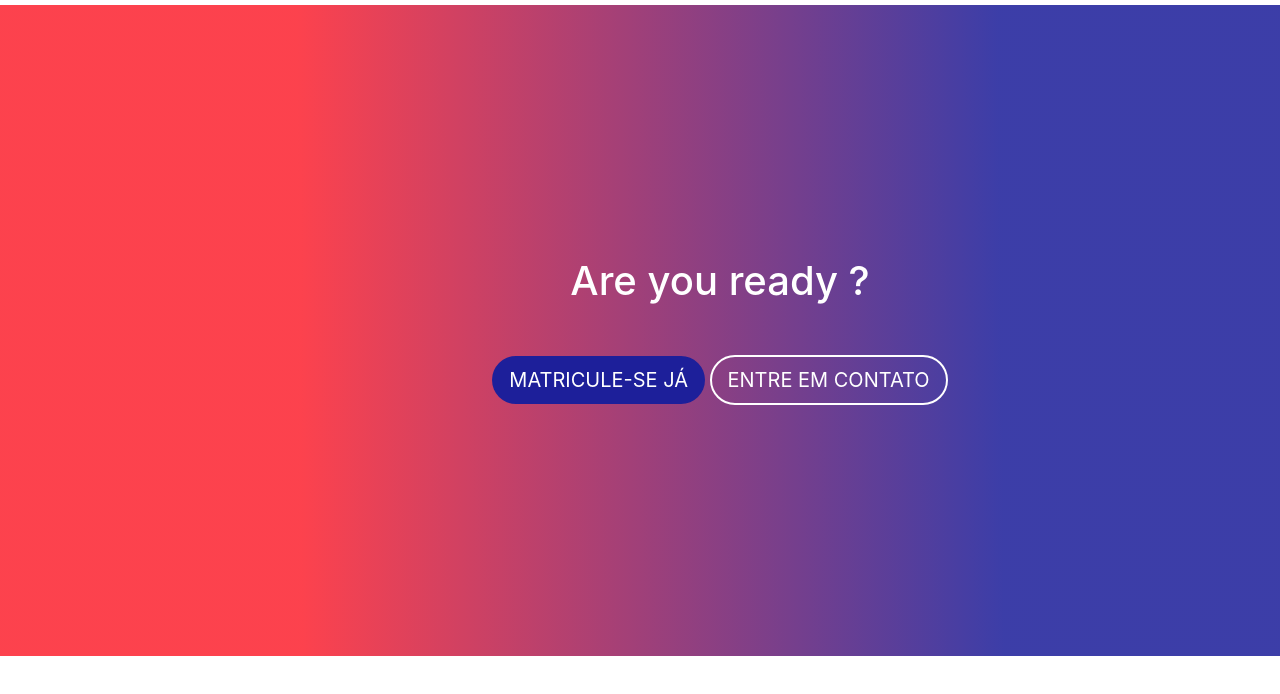
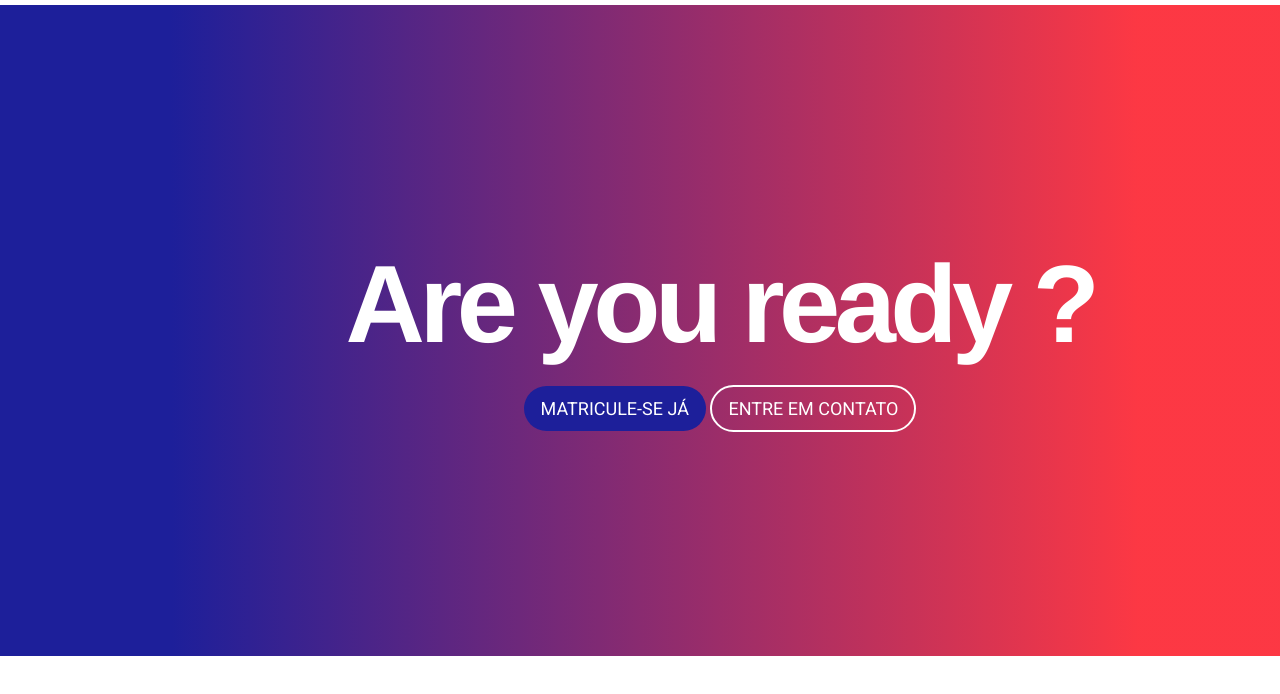
Before and after one commit to antoniovuono/livenupidiomas, a plain HTML site: page index.html in a window 1280 px wide. Shown: the part 104-798 px from the top of the page. Drawn offline with nearby package versions, Linux system fonts and the light colour scheme.

Commit message:
Pagina home finalizada!

```diff
--- a/index.html
+++ b/index.html
@@ -26,7 +26,7 @@
 
            <!-- Navbar -->
 
-          <div class="collapse navbar-collapse " id="navbarSupportedContent">
+          <div class="collapse navbar-collapse" id="navbarSupportedContent">
             <ul class="navbar-nav navbar-left">
               <li class="nav-item active">
                 <a class="nav-link" href="index.html">Home</a>
@@ -57,11 +57,12 @@
             <div class="capa">
                 <div class="texto-capa">
                   <h1>Are you ready ? </h1>
-                  <a href="" class="btn btn-custom btn-roxo btn-lg">Matricule-se já</a>
+                  <a href="matricula-kids.html" class="btn btn-custom btn-roxo btn-lg">Matricule-se já</a>
                   <a href="#contato" class="btn btn-custom btn-branco btn-lg">Entre em contato</a>
 
                 </div>
               </div>
+
           </section>
 
 
--- a/styles.css
+++ b/styles.css
@@ -7,7 +7,6 @@ html, body, .capa {
 }
 
 body {
-
 
     overflow-x: hidden;
     background-size: cover;
@@ -23,6 +22,7 @@ body {
     height: 109px;
     left: 0px;
     top: 0px;
+    background: #FFFFFF;
 
 }
 
@@ -76,15 +76,24 @@ color: #1D1F9A;
     height: 651px;
     left: 0px;
     top: 109px;
-
-    background:  linear-gradient(89.48deg, rgba(252, 21, 35, 0.8075) 20.92%, rgba(29, 31, 154, 0.8645) 69.44%);
-
+    background: linear-gradient(89.91deg, #1D1F9A 11.89%, rgba(252, 21, 35, 0.85) 78.97%);
 
 }
 
+
 .capa h1 {
-	margin-bottom: 50px;
+
+font-family: Helvetica Neue;
+font-style: normal;
+font-weight: 900;
+font-size: 110px;
+line-height: 147px;
+letter-spacing: -0.05em;
+color: #FFFFFF;
+
 }
+
+
 
 
 .texto-capa {
@@ -97,7 +106,10 @@ color: #1D1F9A;
 
 /* -- Botoes -- */
 .btn-custom {
-	color: white;
+    color: white;
+    font-family: -apple-system, BlinkMacSystemFont, 'Segoe UI', Roboto, Oxygen, Ubuntu, Cantarell, 'Open Sans', 'Helvetica Neue', sans-serif;
+    font-size: 18px;
+    font-family: roboto;
 	border-radius: 500px;
 	-webkit-border-radius: 500px;
     -moz-border-radius: 500px;
```
